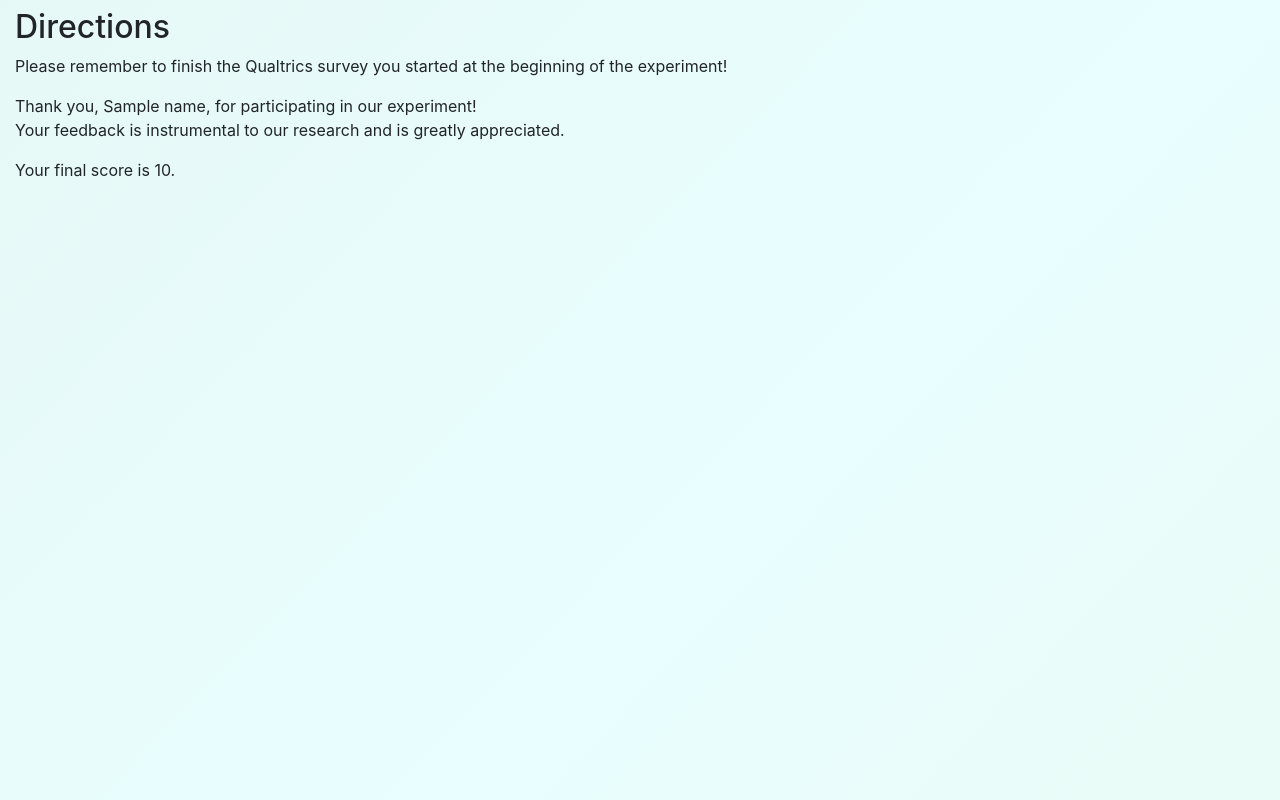
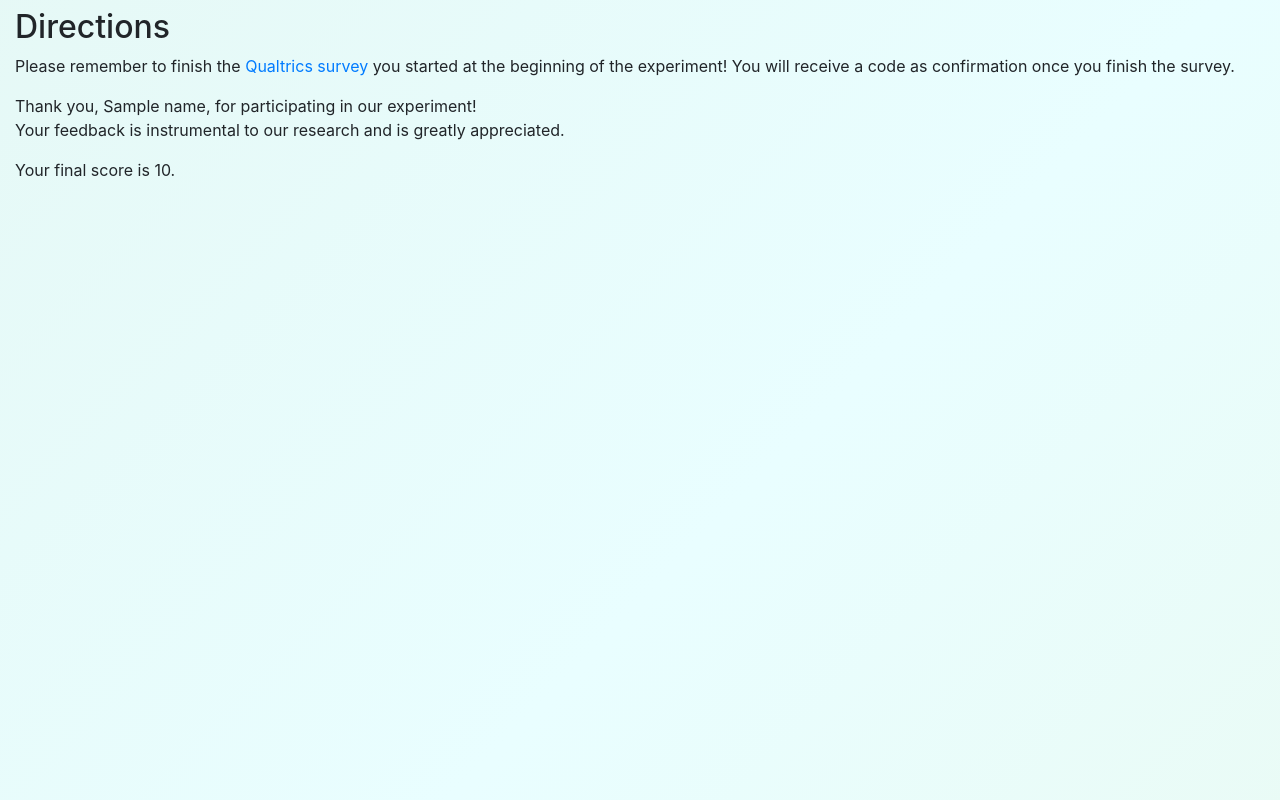
Before and after one commit to eric-z-lin/Human-AI-Trust, a Django app: template human_ai_trust/mainpage/templates/complete.html in a window 1280 px wide. Run offline with Django 3.2, Linux system fonts and the light colour scheme; the template is opened without the code that fills it: most values are stand-ins (such as "Sample title", 1, 10 or a date in 2020); some libraries are stand-ins or nearby versions.

Commit message:
Added Qualtrics link to end of experiment

```diff
--- a/human_ai_trust/mainpage/templates/complete.html
+++ b/human_ai_trust/mainpage/templates/complete.html
@@ -4,7 +4,8 @@
 <div class="container-fluid landing-page-bg" style="height: 100vh; padding-top: 1vh;">
 <h2>Directions</h2>
 	<p>
-		Please remember to finish the Qualtrics survey you started at the beginning of the experiment!
+		Please remember to finish the <a href="https://harvard.az1.qualtrics.com/jfe/form/SV_dgJWDFWAyn0ZyAe"> Qualtrics survey </a>
+		you started at the beginning of the experiment! You will receive a code as confirmation once you finish the survey.
 	</p>
 
 	<p>
```
